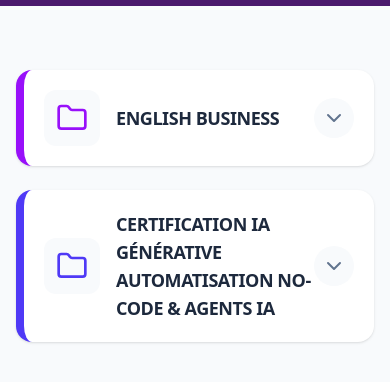
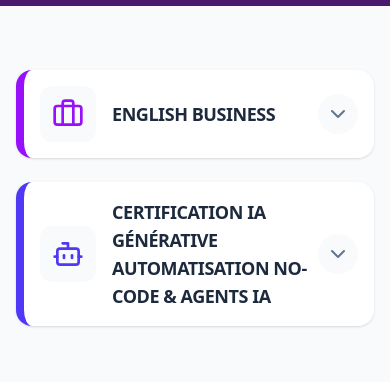
Before and after one commit to younesbennaceur/THDS-Learning, a React (Vite) app: page /formations in a window 390 px wide. Shown: the part 454-836 px from the top of the page. Built offline with nearby package versions, Linux system fonts and the light colour scheme; grey boxes are pictures that could not be loaded.

Commit message:
EDIT CONTENT

```diff
--- a/src/pages/Formations.jsx
+++ b/src/pages/Formations.jsx
@@ -1,8 +1,8 @@
 import React, { useState } from 'react';
-import { Briefcase, Bot, Folder, FolderOpen, ChevronDown, ChevronUp } from 'lucide-react';
+import { Briefcase, Bot, ChevronDown } from 'lucide-react';
 
 export default function Formations() {
-  // État pour gérer l'ouverture/fermeture des dossiers (le premier est ouvert par défaut)
+  // État pour gérer l'ouverture/fermeture des dossiers (fermés par défaut)
   const [openFolders, setOpenFolders] = useState({
     'dossier-english': false,
     'dossier-ia': false
@@ -23,6 +23,7 @@ export default function Formations() {
       title: "English Business",
       themeColor: "border-purple-600",
       iconColor: "text-purple-600",
+      folderIcon: Briefcase, // <-- Icône du dossier
       items: [
         {
           id: 1,
@@ -81,6 +82,7 @@ export default function Formations() {
       title: "CERTIFICATION IA GÉNÉRATIVE AUTOMATISATION NO-CODE & AGENTS IA",
       themeColor: "border-indigo-600",
       iconColor: "text-indigo-600",
+      folderIcon: Bot, // <-- Icône du dossier
       items: [
         {
           id: 6,
@@ -89,7 +91,7 @@ export default function Formations() {
           icon: Bot,
           color: "from-indigo-600 to-indigo-900",
           description: "Programme de formation : IA Générative, Automatisation No-Code et création d'Agents IA.",
-          link: "https://www.moncompteformation.gouv.fr/espace-prive/html/#/formation/recherche/83277408700023_IA33/83277408700023_IA33?contexteFormation=ACTIVITE_PROFESSIONNELLE", // <-- N'oublie pas de mettre ton lien EDOF ici
+          link: "https://www.moncompteformation.gouv.fr/espace-prive/html/#/formation/recherche/83277408700023_IA33/83277408700023_IA33?contexteFormation=ACTIVITE_PROFESSIONNELLE",
           bgImage: 'none'
         }
       ]
@@ -115,15 +117,13 @@ export default function Formations() {
           <p className="text-xl text-purple-100 font-medium text-center max-w-2xl">Boostez votre carrière avec THDS FORMATION et nos partenaires certifiés.</p>
         </div>
 
-        {/* Logos des certificateurs (Vtest & Inkrea) dans une belle bulle de verre */}
-        <div className="relative z-10 flex justify-center  mt-auto">
-          <div className=" px-8 py-4  flex items-center gap-8 md:gap-16">
+        {/* Logos des certificateurs (Vtest & Inkrea) */}
+        <div className="relative z-10 flex justify-center mt-auto">
+          <div className="px-8 py-4 flex items-center gap-8 md:gap-16">
             <div className="flex flex-col items-center gap-2">
               <img src="/vtestfrance.png" alt="Vtest English" className="h-10 md:h-14 w-auto object-contain drop-shadow-md" />
               <span className="text-white/80 text-xs font-bold uppercase tracking-widest">Vtest English</span>
             </div>
-
-
 
             <div className="flex flex-col items-center gap-2">
               <img src="/inkrea.png" alt="Inkrea" className="h-10 md:h-14 w-auto object-contain drop-shadow-md" />
@@ -147,17 +147,21 @@ export default function Formations() {
                 {/* Bouton du Dossier (Clic pour ouvrir/fermer) */}
                 <button
                   onClick={() => toggleFolder(dossier.id)}
-                  className={`w-full flex items-center justify-between p-5 md:p-6 bg-white rounded-2xl shadow-sm border-l-8 ${dossier.themeColor} hover:shadow-md transition-all duration-300 cursor-pointer group`}
+                  className={`w-full flex items-center justify-between p-4 md:p-6 bg-white rounded-2xl shadow-sm border-l-8 ${dossier.themeColor} hover:shadow-md transition-all duration-300 cursor-pointer group`}
                 >
-                  <div className="flex items-center gap-4 text-left">
+                  <div className="flex items-center gap-4 md:gap-6 text-left">
+
+                    {/* --- ZONE MODIFIÉE : ICÔNES BRIEFCASE / BOT --- */}
                     <div className={`p-3 rounded-xl bg-slate-50 group-hover:bg-slate-100 transition-colors ${dossier.iconColor}`}>
-                      {isOpen ? <FolderOpen className="w-8 h-8" /> : <Folder className="w-8 h-8" />}
+                      <dossier.folderIcon className="w-8 h-8" />
                     </div>
+                    {/* --------------------------------------------- */}
+
                     <h2 className="text-lg md:text-2xl font-extrabold text-slate-800 uppercase tracking-tight">
                       {dossier.title}
                     </h2>
                   </div>
-                  <div className={`p-2 rounded-full transition-transform duration-300 ${isOpen ? 'bg-slate-100 rotate-180' : 'bg-slate-50'}`}>
+                  <div className={`p-2 rounded-full flex-shrink-0 transition-transform duration-300 ${isOpen ? 'bg-slate-100 rotate-180' : 'bg-slate-50'}`}>
                     <ChevronDown className="w-6 h-6 text-slate-500" />
                   </div>
                 </button>
@@ -212,7 +216,7 @@ export default function Formations() {
                             rel="noopener noreferrer"
                             className="inline-block w-full py-4 bg-purple-900 hover:bg-purple-950 shadow-purple-100 text-white font-black rounded-2xl transition-all shadow-xl uppercase text-sm tracking-wider hover:scale-105 active:scale-95"
                           >
-                            S'inscrire via EDOF
+                            S’inscrire via Mon Compte Formation
                           </a>
                         </div>
                       </div>
--- a/src/pages/Formulaires.jsx
+++ b/src/pages/Formulaires.jsx
@@ -13,8 +13,7 @@ const formulairesData = {
       { id: 6, text: "3/ Enquête de satisfaction à froid (1 mois après)", link: "/formulaires/eleve/ENQUÊTE-DE-SATISFACTION-À-FROID-(1-MOIS-APRÈS)" },
       { id: 9, text: "4/ Test de positionnement Business English - 4 skills",link: "/formulaires/test-de-positionnement-BUSINESS-ENGLISH-4-SKILLS" },
       { id: 10, text: "5/ Test de positionnement : Français professionnel", },
-      { id: 11, text: "6/ Test de positionnement : Intelligence artificielle",  },
-      { id: 12, text: "7/Test de positionnementFormation : Création de contenus rédactionnels et visuels par l'usage responsable de l'IA",link: "/formulaires/eleve/TestPositionnementIA" }
+      { id: 12, text: "6/Test de positionnement : Création de contenus rédactionnels et visuels par l'usage responsable de l'IA",link: "/formulaires/eleve/TestPositionnementIA" }
     ]
   },
   formateur: {
@@ -105,7 +104,7 @@ export default function Formulaires() {
                     className="text-sm hover:text-purple-600 hover:underline flex items-start"
                   >
 
-                    <span>• 8/ Règlement intérieur</span>
+                    <span>• 7/ Règlement intérieur</span>
                   </a>
                 </li>
             </ul>
```
Also changed, not shown: public/logo autens.png (added), 1 other file (tests, documents, lock files or other folders).
